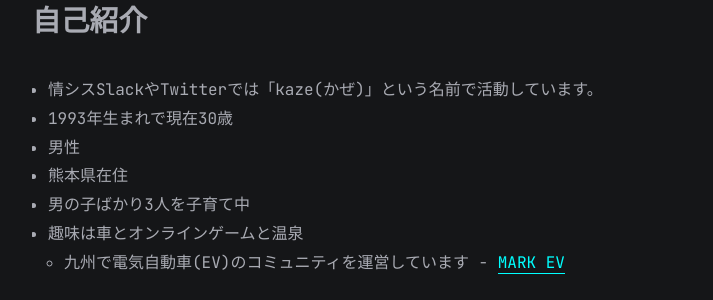
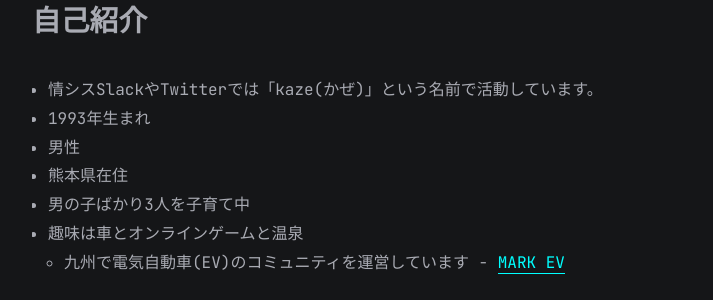
Before and after one commit to kaze3desu/kaze3desu.github.io, a Jekyll site: the page built from all_collections/_posts/2023-04-09-About-Me.md, in a window 1280 px wide. Shown: the part 388-688 px from the top of the page, without its empty margins (283-996 px from the left). Built offline with Jekyll 4.4.1, drawn with Linux system fonts in a browser that asks for light colours.

Commit message:
2023-04-09-About-Me.md を更新

```diff
--- a/all_collections/_posts/2023-04-09-About-Me.md
+++ b/all_collections/_posts/2023-04-09-About-Me.md
@@ -8,7 +8,7 @@ categories: ["self-introduction"]
 ## 自己紹介
 
 - 情シスSlackやTwitterでは「kaze(かぜ)」という名前で活動しています。
-- 1993年生まれで現在30歳
+- 1993年生まれ
 - 男性
 - 熊本県在住
 - 男の子ばかり3人を子育て中
```
